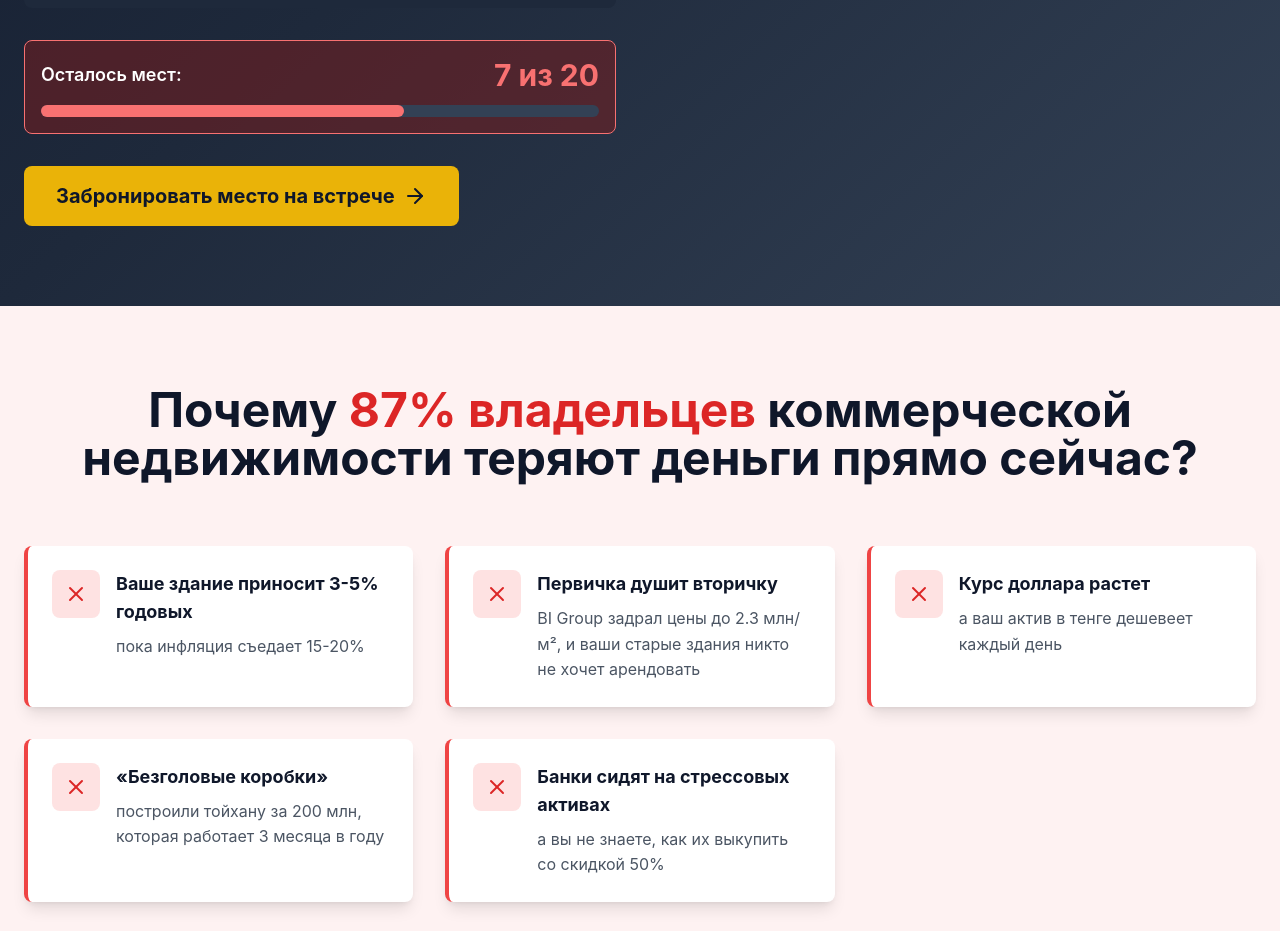
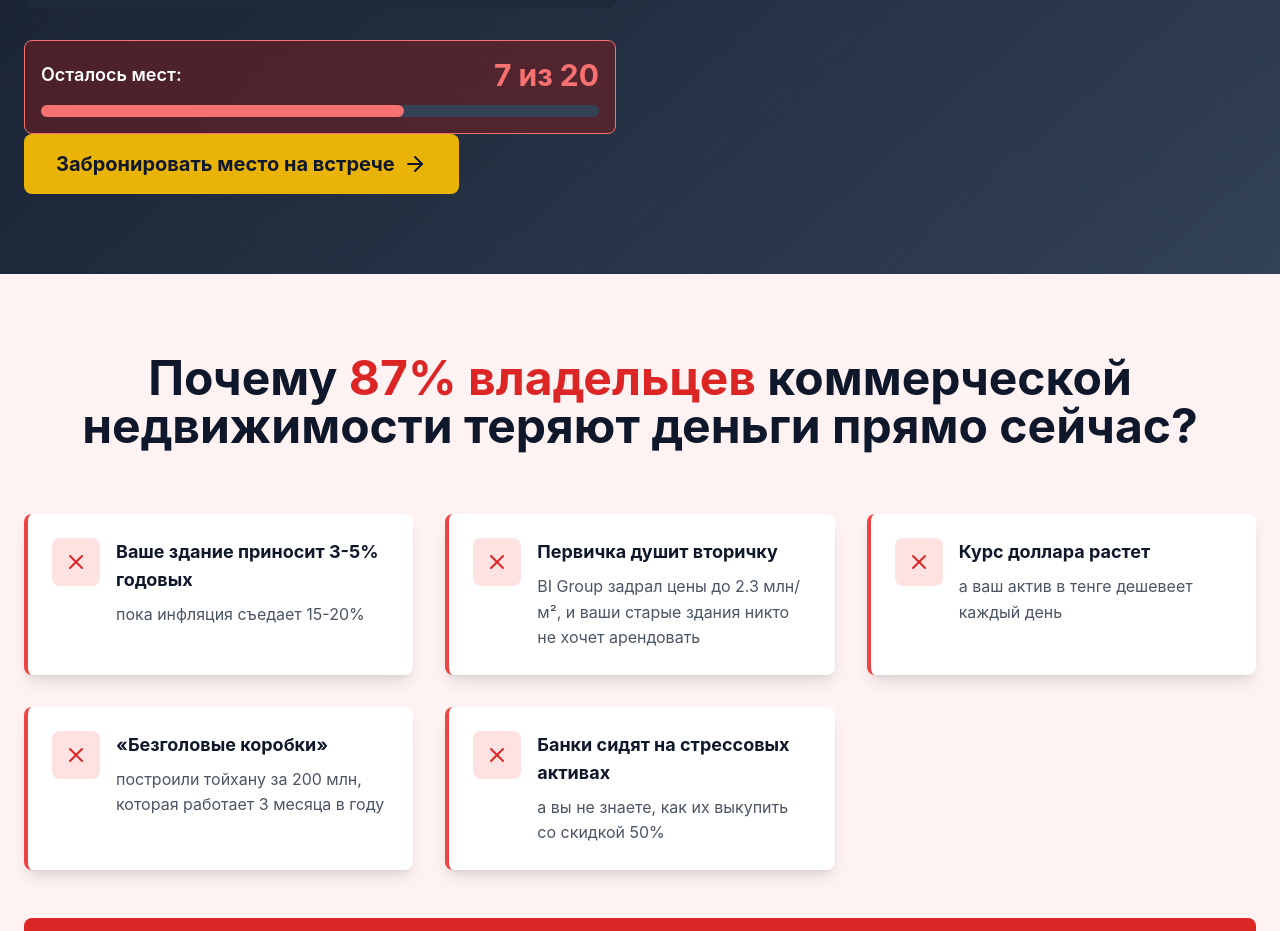
Before and after one commit to Danial992/landing, a React (Vite) app: page / in a window 1280 px wide. Shown: the part 920-1851 px from the top of the page. Built offline with nearby package versions, Linux system fonts and the light colour scheme.

Commit message:
Update HeroSection.tsx

```diff
--- a/src/components/HeroSection.tsx
+++ b/src/components/HeroSection.tsx
@@ -92,10 +92,12 @@ const HeroSection: React.FC = () => {
               </div>
             </div>
 
-            <button className="w-full lg:w-auto bg-yellow-500 hover:bg-yellow-400 text-slate-900 font-bold py-4 px-8 rounded-lg text-xl transition-all transform hover:scale-105 flex items-center justify-center space-x-2">
-              <span>Забронировать место на встрече</span>
-              <ArrowRight className="w-6 h-6" />
-            </button>
+            <a href="#contact-form">
+                <button className="w-full lg:w-auto bg-yellow-500 hover:bg-yellow-400 text-slate-900 font-bold py-4 px-8 rounded-lg text-xl transition-all transform hover:scale-105 flex items-center justify-center space-x-2">
+                  <span>Забронировать место на встрече</span>
+                  <ArrowRight className="w-6 h-6" />
+                </button>
+            </a>
           </div>
 
           <div className="relative">
```
